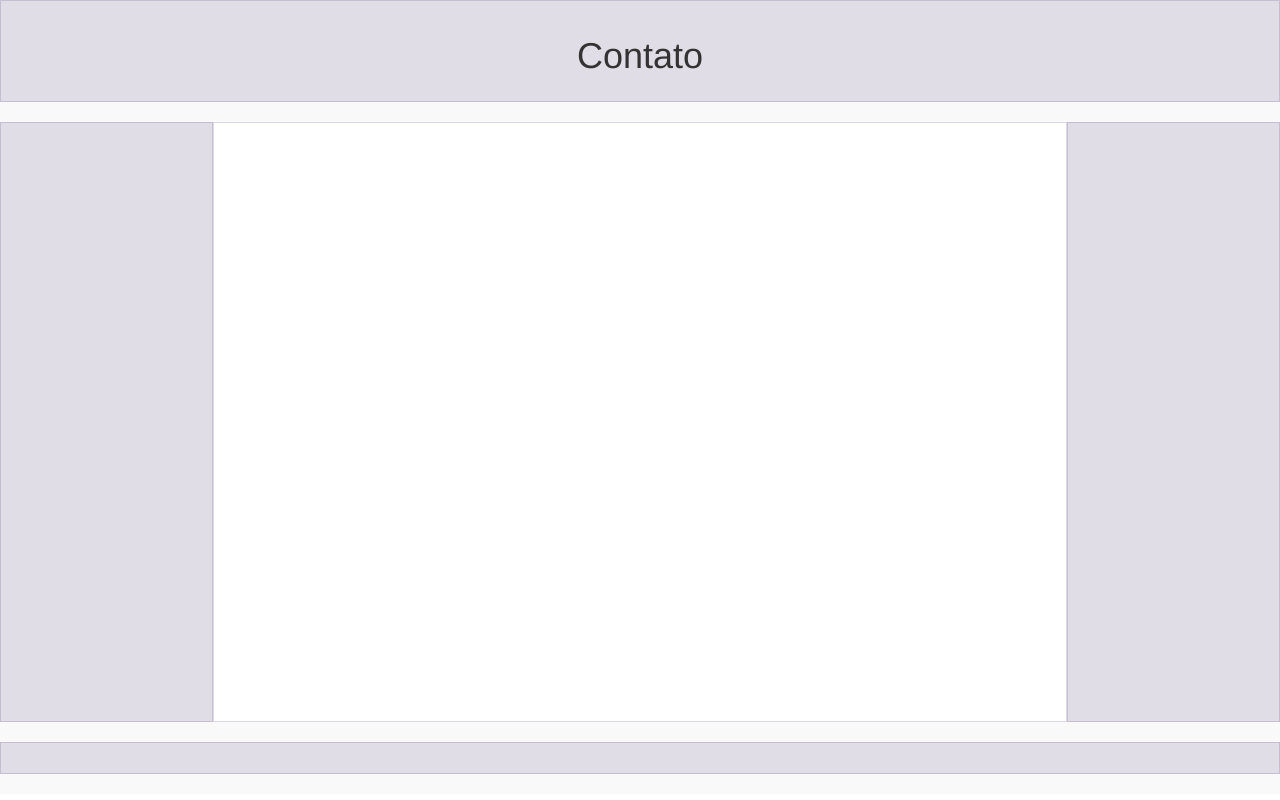
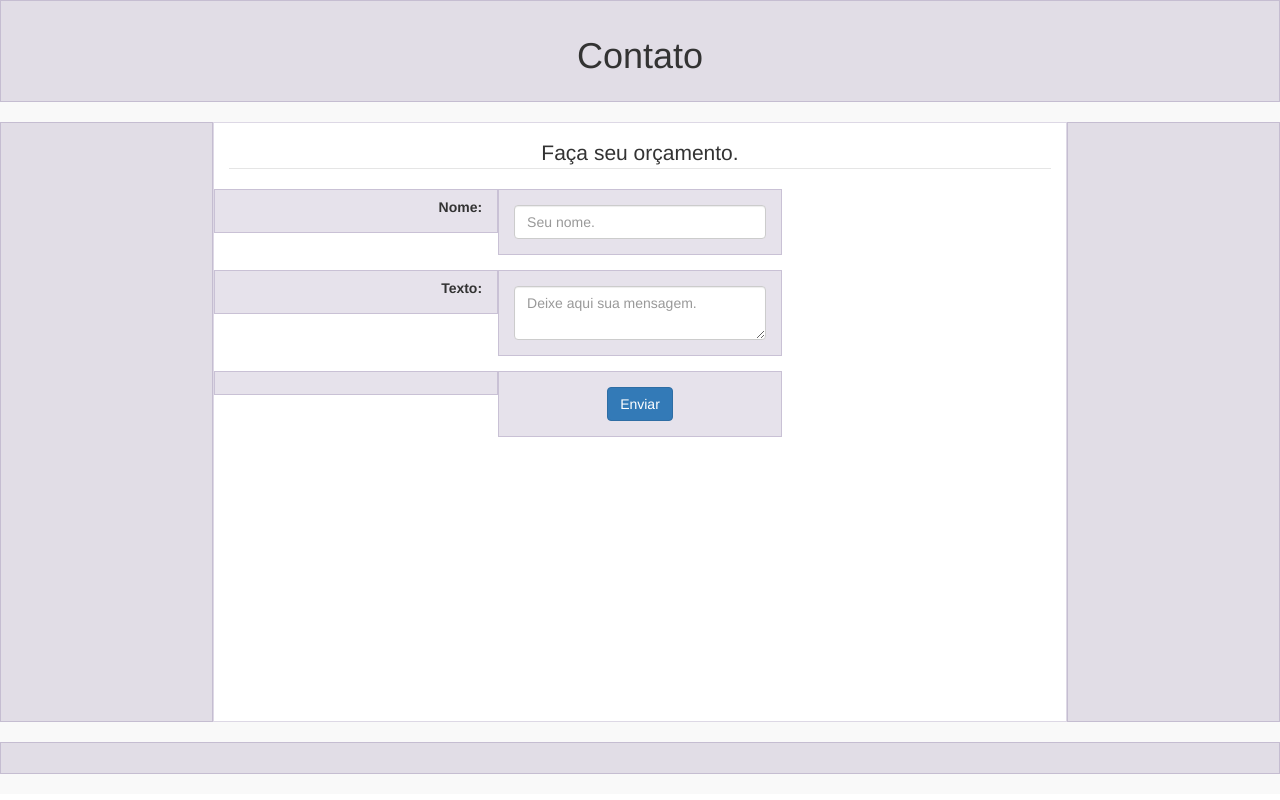
Before and after one commit to afcamila/Site-FS, a plain HTML site: page Cerimonial/contato.html in a window 1280 px wide. Drawn offline with nearby package versions, Linux system fonts and the light colour scheme.

Commit message:
Formulário

```diff
--- a/Cerimonial/contato.html
+++ b/Cerimonial/contato.html
@@ -25,6 +25,43 @@
             <script src="bootstrap-3.3.6-dist/js/bootstrap.min.js"></script>
 
 
+             <form class="form-horizontal">
+              <fieldset>
+
+              <!-- Form Name -->
+              <legend>Faça seu orçamento.</legend>
+
+              <!-- Text input-->
+              <div class="form-group">
+                <label class="col-md-4 control-label" for="nome">Nome:</label>
+                <div class="col-md-4">
+                <input id="nome" name="nome" type="text" placeholder="Seu nome." class="form-control input-md" required="">
+
+                </div>
+              </div>
+
+              <!-- Textarea -->
+              <div class="form-group">
+                <label class="col-md-4 control-label" for="textarea">Texto:</label>
+                <div class="col-md-4">
+                  <textarea class="form-control" id="textarea" name="textarea" placeholder="Deixe aqui sua mensagem."></textarea>
+                </div>
+              </div>
+
+              <!-- Button -->
+              <div class="form-group">
+                <label class="col-md-4 control-label" for="enviar"></label>
+                <div class="col-md-4">
+                  <button id="enviar" name="enviar" class="btn btn-primary">Enviar</button>
+                </div>
+              </div>
+
+              </fieldset>
+              </form>
+
+
+
+
         </div>
         <aside role="complementary" class="col-md-2 col-md-push-2">
 
```
